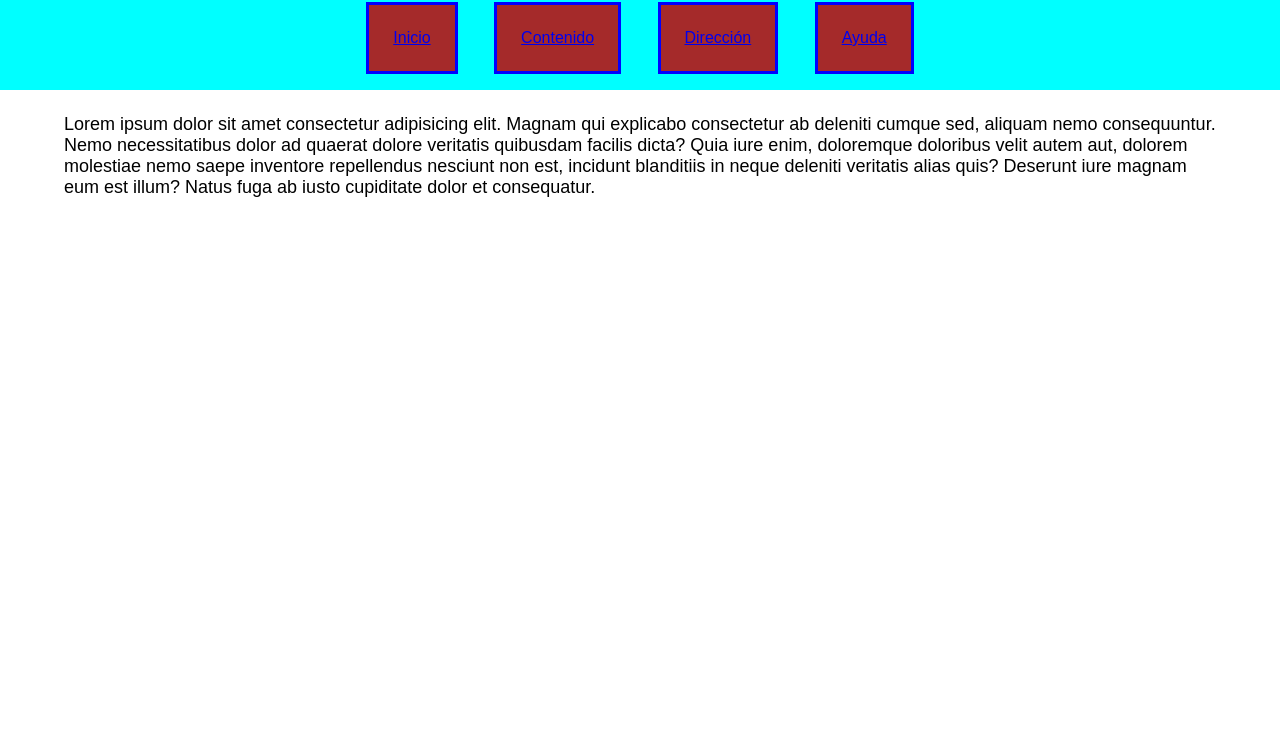
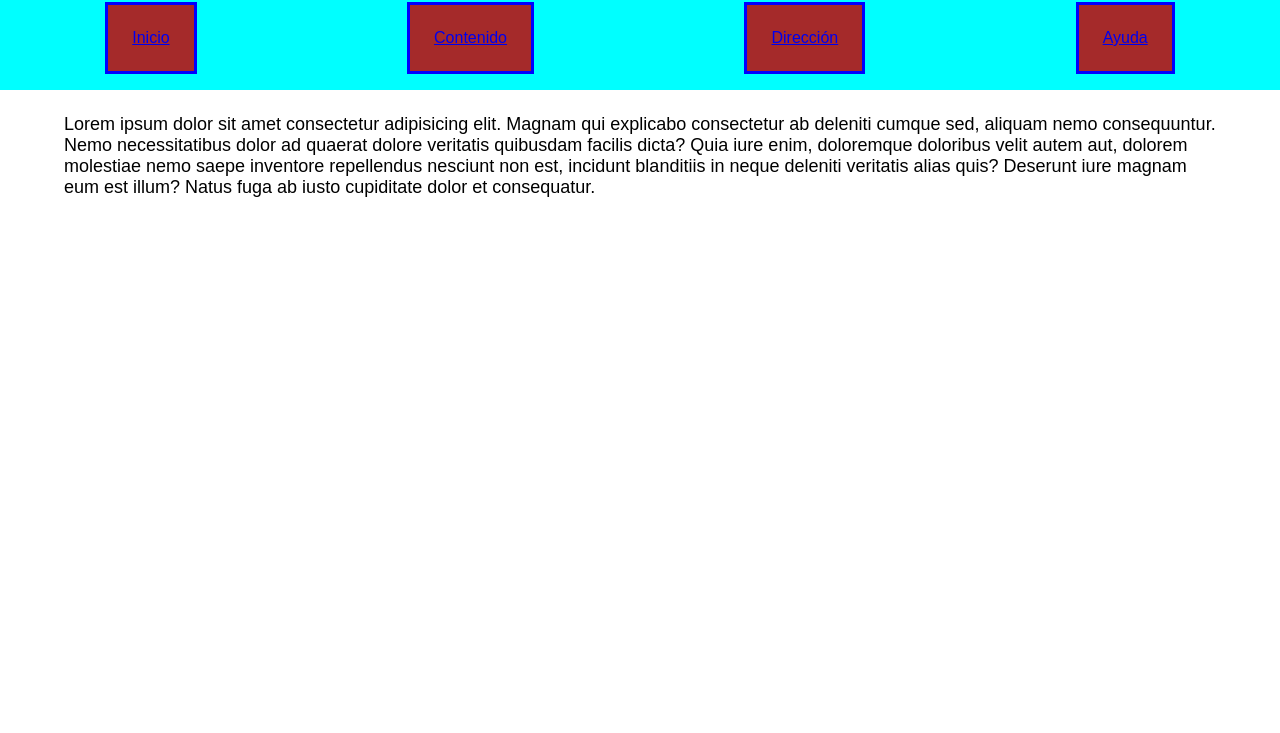
Before and after one commit to AlessoLeon/Codo-a-Codo-4.0, a plain HTML site: page Web_Practica/index.html in a window 1280 px wide. Shown: the part 67-800 px from the top of the page. Drawn offline with Linux system fonts and the light colour scheme.

Commit message:
Modificación #2

```diff
--- a/Web_Practica/style.css
+++ b/Web_Practica/style.css
@@ -20,7 +20,9 @@ ul {
 } /* NAVBAR */
 
 .barra-1 {
-    text-align: center;
+    display: flex;
+    justify-content: space-around;
+    align-items: center;
 } /* NAVBAR */
 
 li {
```
